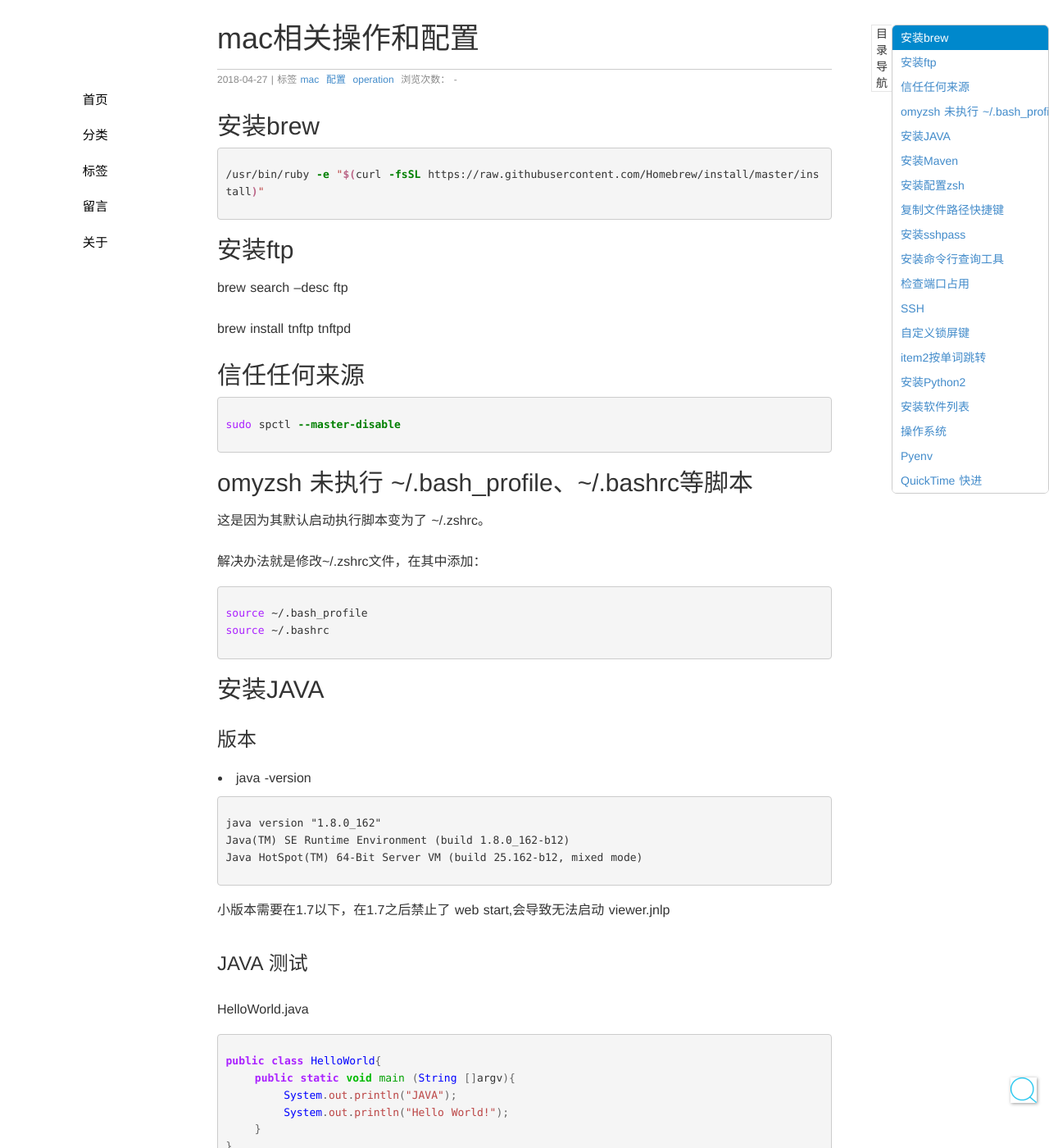
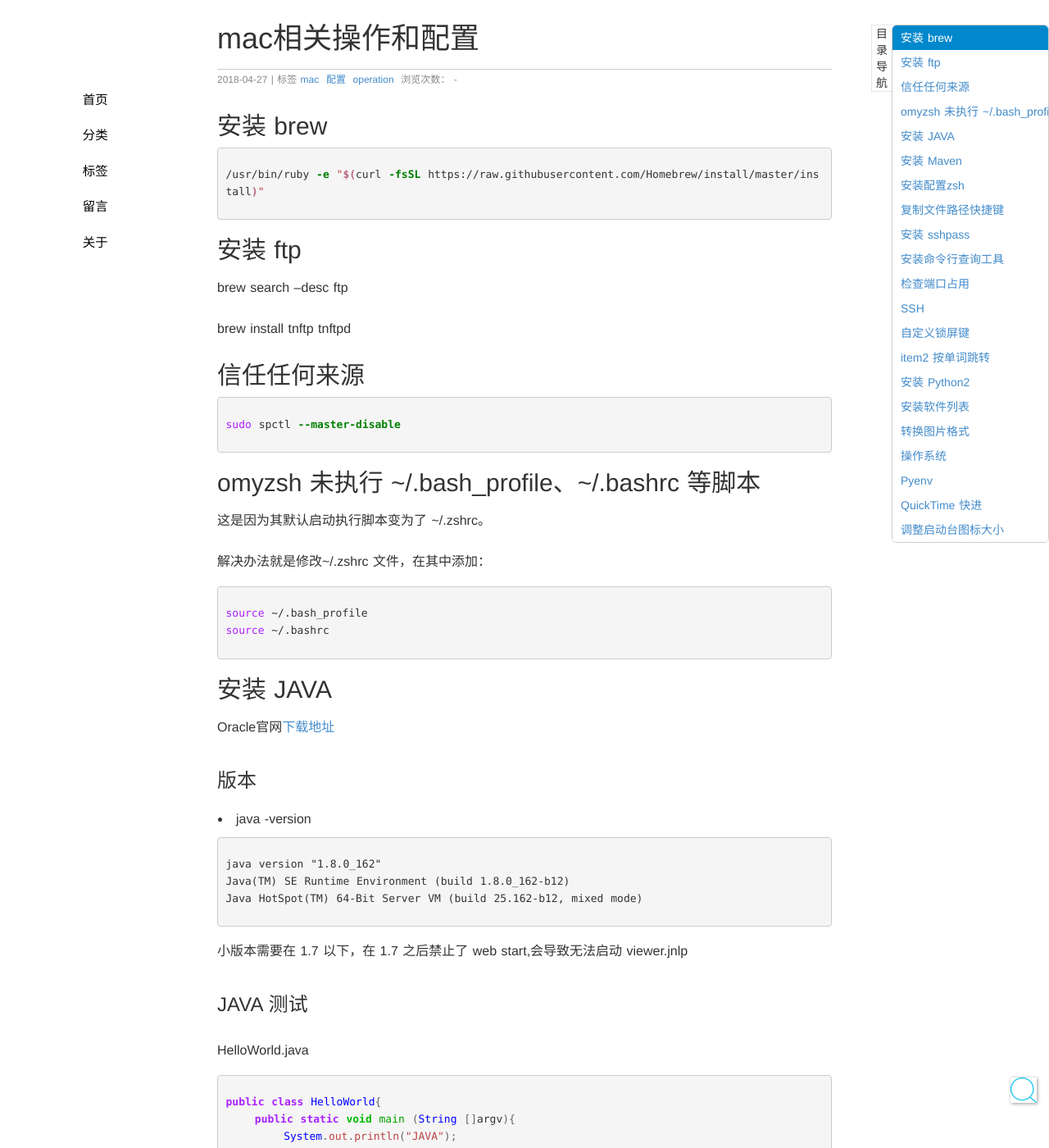
Before and after one commit to seekplum/seekplum.github.io, a Jekyll site: the page built from _posts/2018-04-27-mac-operation.md, in a window 1280 px wide and 1400 px high. Shown: the whole window at 82% size. Built offline with Jekyll 4.4.1, drawn with Linux system fonts in a browser that asks for light colours; comment, search, counter and statistics services are not loaded; some of the changed text lies outside the part shown.

````diff
--- a/_posts/2018-04-27-mac-operation.md
+++ b/_posts/2018-04-27-mac-operation.md
@@ -1,17 +1,17 @@
 ---
 layout: post
-title:  mac相关操作和配置
+title: mac相关操作和配置
 tags: mac 配置 operation
 thread: operation
 ---
 
-## 安装brew
+## 安装 brew
 
 ```bash
 /usr/bin/ruby -e "$(curl -fsSL https://raw.githubusercontent.com/Homebrew/install/master/install)"
 ```
 
-## 安装ftp
+## 安装 ftp
 
 brew search --desc ftp
 
@@ -23,22 +23,24 @@
 sudo spctl --master-disable
 ```
 
-## omyzsh 未执行 ~/.bash_profile、~/.bashrc等脚本
+## omyzsh 未执行 ~/.bash_profile、~/.bashrc 等脚本
 
 这是因为其默认启动执行脚本变为了 ~/.zshrc。
 
-解决办法就是修改~/.zshrc文件，在其中添加：
+解决办法就是修改~/.zshrc 文件，在其中添加：
 
 ```bash
 source ~/.bash_profile
 source ~/.bashrc
 ```
 
-## 安装JAVA
+## 安装 JAVA
+
+Oracle官网[下载地址](https://link.jianshu.com/?t=http%3A%2F%2Fwww.oracle.com%2Ftechnetwork%2Fjava%2Fjavase%2Fdownloads%2Fjdk8-downloads-2133151.html)
 
 ### 版本
 
-* java -version
+- java -version
 
 ```text
 java version "1.8.0_162"
@@ -46,7 +48,7 @@
 Java HotSpot(TM) 64-Bit Server VM (build 25.162-b12, mixed mode)
 ```
 
-小版本需要在1.7以下，在1.7之后禁止了 web start,会导致无法启动 viewer.jnlp
+小版本需要在 1.7 以下，在 1.7 之后禁止了 web start,会导致无法启动 viewer.jnlp
 
 ### JAVA 测试
 
@@ -69,11 +71,11 @@
 javaws *.jnlp  //运行.jnlp文件
 ```
 
-## 安装Maven
+## 安装 Maven
 
-* 1.[下载Maven的`bin包`](http://maven.apache.org/download.cgi)
-* 2.把包解压到指定目录
-* 3.设置环境变量
+- 1.[下载 Maven 的`bin包`](http://maven.apache.org/download.cgi)
+- 2.把包解压到指定目录
+- 3.设置环境变量
 
 ```bash
 export M2_HOME=$HOME/packages/apache-maven-3.5.4
@@ -85,13 +87,13 @@
 
 ### 安装
 
-* 使用 crul 安装：
+- 使用 crul 安装：
 
 ```bash
 sh -c "$(curl -fsSL https://raw.github.com/robbyrussell/oh-my-zsh/master/tools/install.sh)"
 ```
 
-* 或使用wget
+- 或使用 wget
 
 ```bash
 sh -c "$(wget https://raw.githubusercontent.com/robbyrussell/oh-my-zsh/master/tools/install.sh -O -)"
@@ -99,7 +101,7 @@
 
 ### 配置
 
-* 自动提示命令
+- 自动提示命令
 
 当我们输入命令时，终端会自动提示你接下来可能要输入的命令，这时按 → 便可输出这些命令，非常方便。
 
@@ -127,15 +129,15 @@
 
 用 vim 打开 zsh-autosuggestions.zsh 文件，修改 ZSH_AUTOSUGGEST_HIGHLIGHT_STYLE='fg=10' （ fg=10 在我电脑上显示良好）。
 
-* 语法高亮
+- 语法高亮
 
-1.使用homebrew安装 zsh-syntax-highlighting 插件。
+  1.使用 homebrew 安装 zsh-syntax-highlighting 插件。
 
 ```bash
 brew install zsh-syntax-highlighting
 ```
 
-2.配置.zshrc文件，插入一行。
+2.配置.zshrc 文件，插入一行。
 
 ```bash
 source /usr/local/share/zsh-syntax-highlighting/zsh-syntax-highlighting.zsh
@@ -153,7 +155,7 @@
 option + command + C
 ```
 
-## 安装sshpass
+## 安装 sshpass
 
 ```bash
 brew install https://raw.githubusercontent.com/kadwanev/bigboybrew/master/Library/Formula/sshpass.rb
@@ -185,15 +187,15 @@
 
 ### 服务重启
 
-* 页面重启
+- 页面重启
 
 系统偏好设置 -> 共享 -> 远程登录
 
 ## 自定义锁屏键
 
-Mac的默认锁屏键为 `control + command + Q`，我们可以进行修改
+Mac 的默认锁屏键为 `control + command + Q`，我们可以进行修改
 
-* 1.定义锁屏程序
+- 1.定义锁屏程序
 
 打开 `自动操作` -> 选择 `应用程序` -> 选择 `实用工具` -> 双击 `允许Shell脚本` -> 在右侧编写如下内容 -> `command + S` 进行保存
 
@@ -204,17 +206,17 @@
 echo $(date +"%F %T" >> ${HOME}/lock-my-screen.log)
 ```
 
-* 2.定义锁屏服务
+- 2.定义锁屏服务
 
 打开 `自动操作` -> 选择 `服务` 或者叫 `快速操作` -> 选择 `实用工具` -> 双击 `开启应用程序` -> 在右侧选择第一步保存的程序 `Lock My Screen` -> `command + S` 进行保存
 
-* 3.定义快捷键
+- 3.定义快捷键
 
 打开 `系统偏好设置` -> 选择 `键盘` -> 选择 `快捷键` -> 选择 `服务` -> 找到 `Lock My Screen` 为其定义快捷键即可。
 
 其它应用程序的快捷键也是类似的，只不过第一步定义应用程序是可以省略的。
 
-### rar解压
+### rar 解压
 
 ```bash
 brew install unrar
@@ -222,11 +224,11 @@
 unrar x filename.rar
 ```
 
-## item2按单词跳转
+## item2 按单词跳转
 
 Preferences -> Profiles -> Keys -> Load Preset.. -> Natural Text Editing
 
-## 安装Python2
+## 安装 Python2
 
 ```bash
 brew install https://raw.githubusercontent.com/Homebrew/homebrew-core/86a44a0a552c673a05f11018459c9f5faae3becc/Formula/python@2.rb
@@ -234,39 +236,46 @@
 
 ## 安装软件列表
 
-* 企业微信
-* 微信
-* QQ
-* 百度网盘
-* [ShadowsocksX](https://github.com/shadowsocks/ShadowsocksX-NG/releases)
-* Google Chrome
-* Postman
-* Pycharm
-* Goland
-* Vscode
-* [xcode](https://developer.apple.com/download/more/)注意和系统版本兼容
-* SSLVPN Client
-* xnip
-* vnc viewer
-* teamviewer
-* oh-my-zsh
-* item2
-* Java JDK
-* [Robo 3T](https://download-test.robomongo.org/mac/robo3t-1.3.1-darwin-x86_64-7419c40.dmg)
-* [AnotherRedisDesktopManager](https://github.com/qishibo/AnotherRedisDesktopManager/releases)
-* [BeyondCompare](https://www.scootersoftware.com/download.php)文本对比工具
-* [Gifox](https://gifox.io/)GIF录制
+- 企业微信
+- 微信
+- QQ
+- 百度网盘
+- [ShadowsocksX](https://github.com/shadowsocks/ShadowsocksX-NG/releases)
+- Google Chrome
+- Postman
+- Pycharm
+- Goland
+- Vscode
+- [xcode](https://developer.apple.com/download/more/)注意和系统版本兼容
+- SSLVPN Client
+- xnip
+- vnc viewer
+- teamviewer
+- oh-my-zsh
+- item2
+- Java JDK
+- [Robo 3T](https://download-test.robomongo.org/mac/robo3t-1.3.1-darwin-x86_64-7419c40.dmg)
+- [AnotherRedisDesktopManager](https://github.com/qishibo/AnotherRedisDesktopManager/releases)
+- [BeyondCompare](https://www.scootersoftware.com/download.php)文本对比工具
+- [Gifox](https://gifox.io/)GIF 录制
+
+## 转换图片格式
+
+```bash
+# jpg 转成 png
+sips -s format png demo.jpeg --out demo.png
+```
 
 ## 操作系统
 
-* [如何升级到 macOS Catalina](https://support.apple.com/zh-cn/HT201475)
-* [如何升级至 macOS Mojave](https://support.apple.com/zh-cn/macos/mojave)
-* [如何升级到 macOS High Sierra](https://support.apple.com/zh-cn/HT208969)
-* [如何通过 macOS 恢复功能重新安装 macOS](https://support.apple.com/zh-cn/HT204904)
+- [如何升级到 macOS Catalina](https://support.apple.com/zh-cn/HT201475)
+- [如何升级至 macOS Mojave](https://support.apple.com/zh-cn/macos/mojave)
+- [如何升级到 macOS High Sierra](https://support.apple.com/zh-cn/HT208969)
+- [如何通过 macOS 恢复功能重新安装 macOS](https://support.apple.com/zh-cn/HT204904)
 
 ## Pyenv
 
-* 1.安装
+- 1.安装
 
 ```bash
 brew install pyenv
@@ -276,25 +285,25 @@
 git clone git://github.com/pyenv/pyenv ~/.pyenv
 ```
 
-* 2.解决无法安装Python问题
+- 2.解决无法安装 Python 问题
 
 ```bash
 CFLAGS="-I$(brew --prefix openssl)/include -I$(brew --prefix bzip2)/include -I$(brew --prefix readline)/include -I$(xcrun --show-sdk-path)/usr/include" LDFLAGS="-L$(brew --prefix openssl)/lib -L$(brew --prefix readline)/lib -L$(brew --prefix zlib)/lib -L$(brew --prefix bzip2)/lib" pyenv install --patch 3.7.5 < <(curl -sSL https://github.com/python/cpython/commit/8ea6353.patch\?full_index\=1)
 ```
 
-* 3.初始化安装依赖
+- 3.初始化安装依赖
 
 ```bash
 ~/.pyenv/versions/3.7.10/bin/pip install virtualenv virtualenvwrapper
 ```
 
-* 4.设置当前shell窗口使用的python版本为指定版本
+- 4.设置当前 shell 窗口使用的 python 版本为指定版本
 
 ```bash
 pyenv shell 3.7.5
 ```
 
-* 5.创建虚拟环境
+- 5.创建虚拟环境
 
 ```bash
 virtualenv --python=/Users/seekplum/.pyenv/versions/3.7.5/bin/python ~/packages/pythonenv/3.7.10
@@ -304,41 +313,60 @@
 
 参考[给 QuickTime 播放器添加方向键快进/快退功能](https://blog.csdn.net/libing_zeng/article/details/74938164)
 
-### 快进5秒
+### 快进 5 秒
 
 ```AppleScript
 on run {input, parameters}
 
-	(* Your script goes here *)
-	set step to 5
-	tell application "QuickTime Player"
-		if front document exists then
-			if ((current time of front document) + step) ≤ (duration of front document) then
-				set (current time of front document) to ((current time of front document) + step)
-			else
-				set (current time of front document) to (duration of front document)
-			end if
-		end if
-	end tell
-	return input
+ (* Your script goes here *)
+ set step to 5
+ tell application "QuickTime Player"
+  if front document exists then
+   if ((current time of front document) + step) ≤ (duration of front document) then
+    set (current time of front document) to ((current time of front document) + step)
+   else
+    set (current time of front document) to (duration of front document)
+   end if
+  end if
+ end tell
+ return input
 end run
 ```
 
-### 推后5秒
+### 推后 5 秒
 
 ```AppleScript
 on run {input, parameters}
-	(* Your script goes here *)
-	set step to 5
-	tell application "QuickTime Player"
-		if front document exists then
-			if ((current time of front document) - step) ≥ 0 then
-				set (current time of front document) to ((current time of front document) - step)
-			else
-				set (current time of front document) to 0
-			end if
-		end if
-	end tell
-	return input
+ (* Your script goes here *)
+ set step to 5
+ tell application "QuickTime Player"
+  if front document exists then
+   if ((current time of front document) - step) ≥ 0 then
+    set (current time of front document) to ((current time of front document) - step)
+   else
+    set (current time of front document) to 0
+   end if
+  end if
+ end tell
+ return input
 end run
 ```
+
+## 调整启动台图标大小
+
+```bash
+# 调整每一列显示图标数量，10表示每一列显示10个，比较不错，可根据个人喜好进行设置。
+defaults write com.apple.dock springboard-rows -int 10
+
+# 调整多少行显示图标数量，这里我用的是8
+
+defaults write com.apple.dock springboard-rows -int 8
+
+# 重置Launchpad
+
+defaults write com.apple.dock ResetLaunchPad -bool TRUE
+
+# 重启Dock
+
+killall Dock
+```
````
Also changed, not shown: _posts/2017-01-07-mongodb.md (+19 -0 lines), _posts/2017-09-12-npm-install.md (+14 -4 lines), _posts/2018-04-14-pyconcreate.md (+28 -21 lines), _posts/2019-08-02-system-root-partition-expansion.md (+5 -0 lines), _posts/2020-09-13-k8s-dashbords.md (added, +24 -0 lines).
